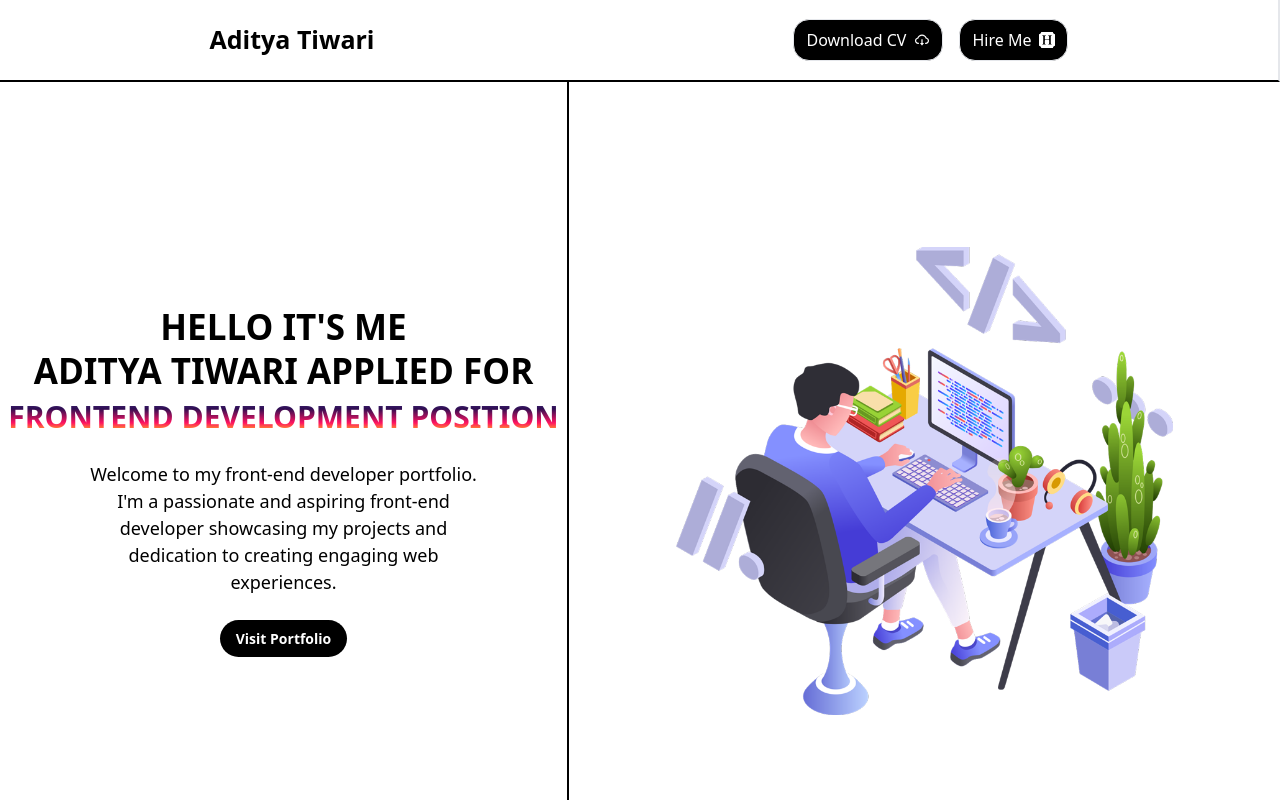
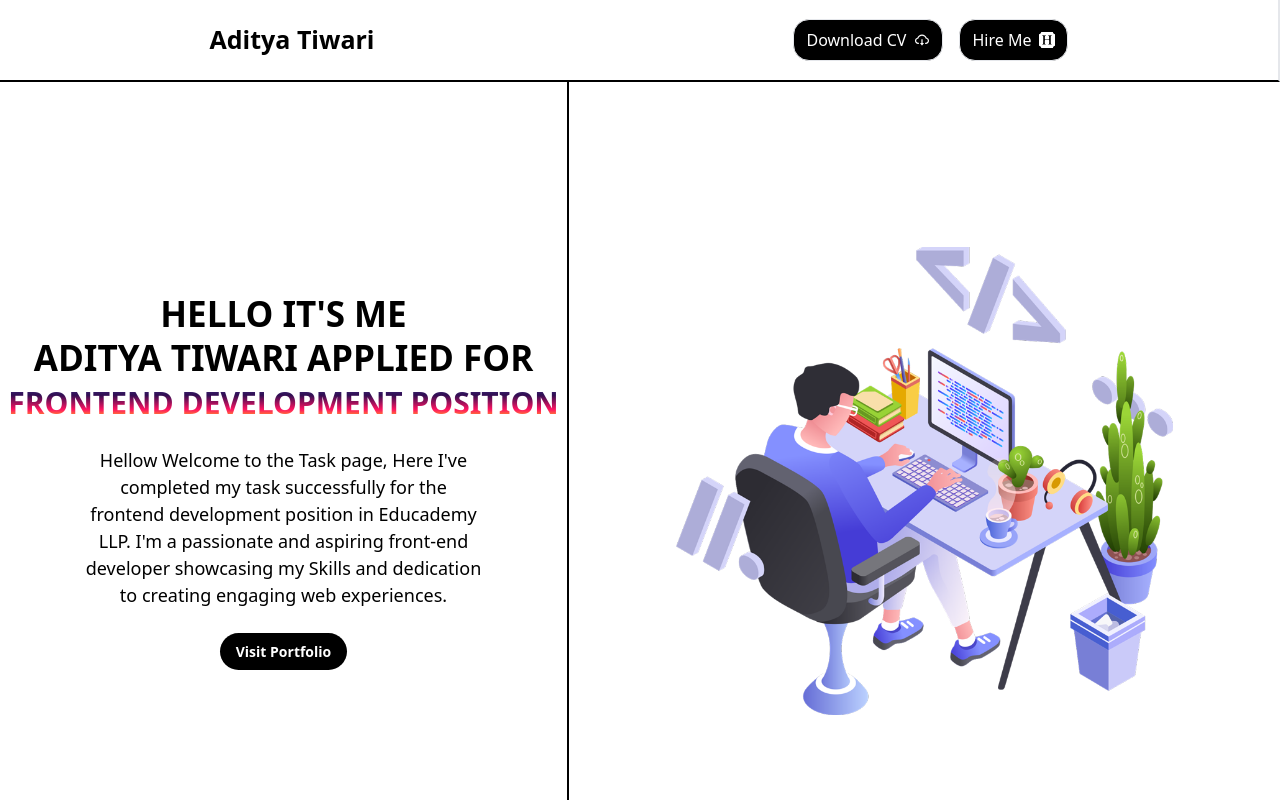
Before and after one commit to aditya1OG/Practice_2, a React (Create React App) app: page / in a window 1280 px wide. Shown: the top 800 px of the page. Built offline with nearby package versions, Linux system fonts and the light colour scheme.

Commit message:
Update Main.jsx

```diff
--- a/src/components/Main.jsx
+++ b/src/components/Main.jsx
@@ -13,7 +13,7 @@ const Main = () => {
         <div className='flex items-center h-screen justify-around flex-col lg:flex-row border-b-2 border-b-black'>
             <div className='flex flex-col items-center justify-center w-[50%] border-r-2 h-[100vh] border-r-black'>
                 <h1 className='md:text-[35px] text-[25px] font-semibold mb-6 leading-tight text-center'>HELLO IT'S ME <br className='sm:block hidden' /> ADITYA TIWARI APPLIED FOR<br className='sm:block hidden' /><span style={gradientText} className='font-bold text-[30px]'>FRONTEND DEVELOPMENT POSITION</span></h1>
-                <p className='text-[18px] mb-6 w-[70%] text-center'>Welcome to my front-end developer portfolio. I'm a passionate and aspiring front-end developer showcasing my projects and dedication to creating engaging web experiences.</p>
+                <p className='text-[18px] mb-6 w-[70%] text-center'>Hellow Welcome to the Task page, Here I've completed my task successfully for the frontend development position in Educademy LLP. I'm a passionate and aspiring front-end developer showcasing my Skills and dedication to creating engaging web experiences.</p>
                 <button className='flex items-center gap-5 px-4 rounded-3xl py-2 bg-black text-white'>
                     <a href='https://devfolio-6pplfqte8-aditya1q.vercel.app/' className='text-[14px] font-bold'>Visit Portfolio</a>
                 </button>
```
